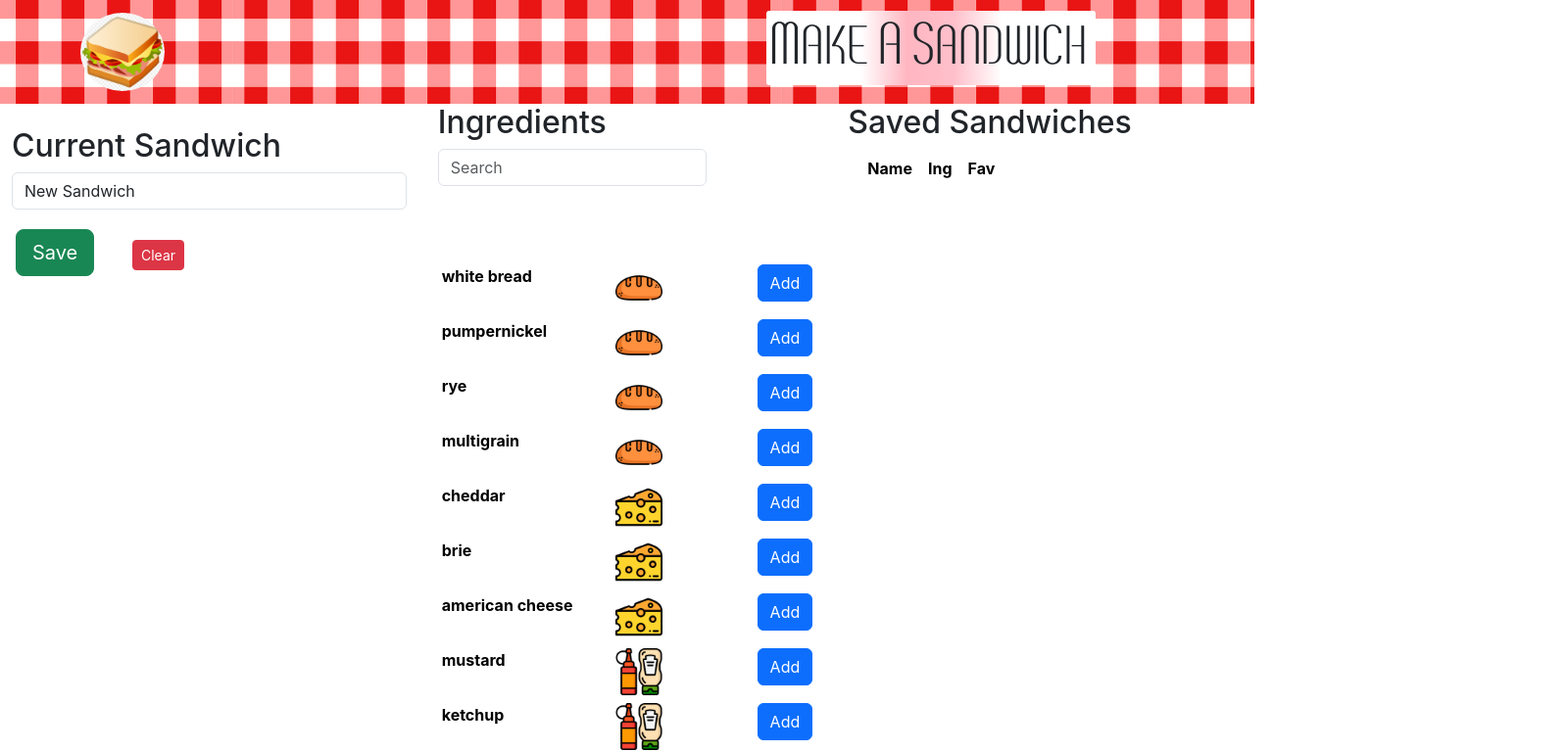
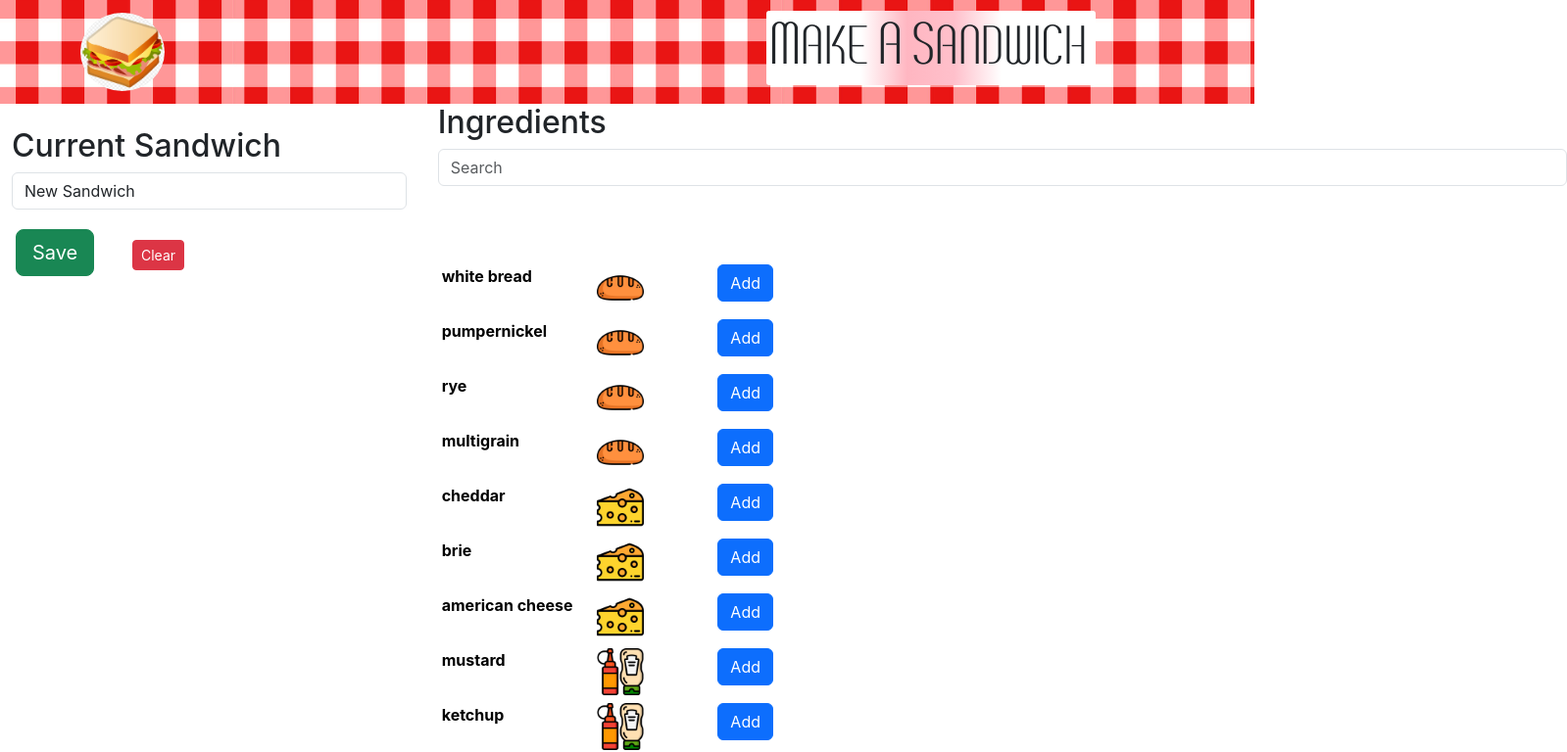
Before and after one commit to mat-lundin/makeasandwich, a React (Create React App) app: page / in a window 1280 px wide. Shown: the top 768 px of the page at 98% size, 1599 px wide, since content can reach past the window. Built offline with nearby package versions, Linux system fonts and the light colour scheme.

Commit message:
hide top overflow with background color

```diff
--- a/src/styles.css
+++ b/src/styles.css
@@ -15,6 +15,10 @@
 h3 {
   padding-bottom: 2em;
   justify-content: center;
+}
+
+.container-fluid {
+  background-color: white;
 }
 
 .navbar {
@@ -100,17 +104,20 @@
 
 .ingredients {
   height: 95vh;
+  width: 90%;
 }
 
 .ingredients .header {
   position: absolute;
-
+  width: 90%;
+  background-color: white;
 }
 
 .ingredientTable {
   /* height: 30vh; */
-  padding-top: 10em;
+  padding-top: 20vh;
   overflow: scroll;
+  background-color: white;
 }
 
 #ingTable td {
```
